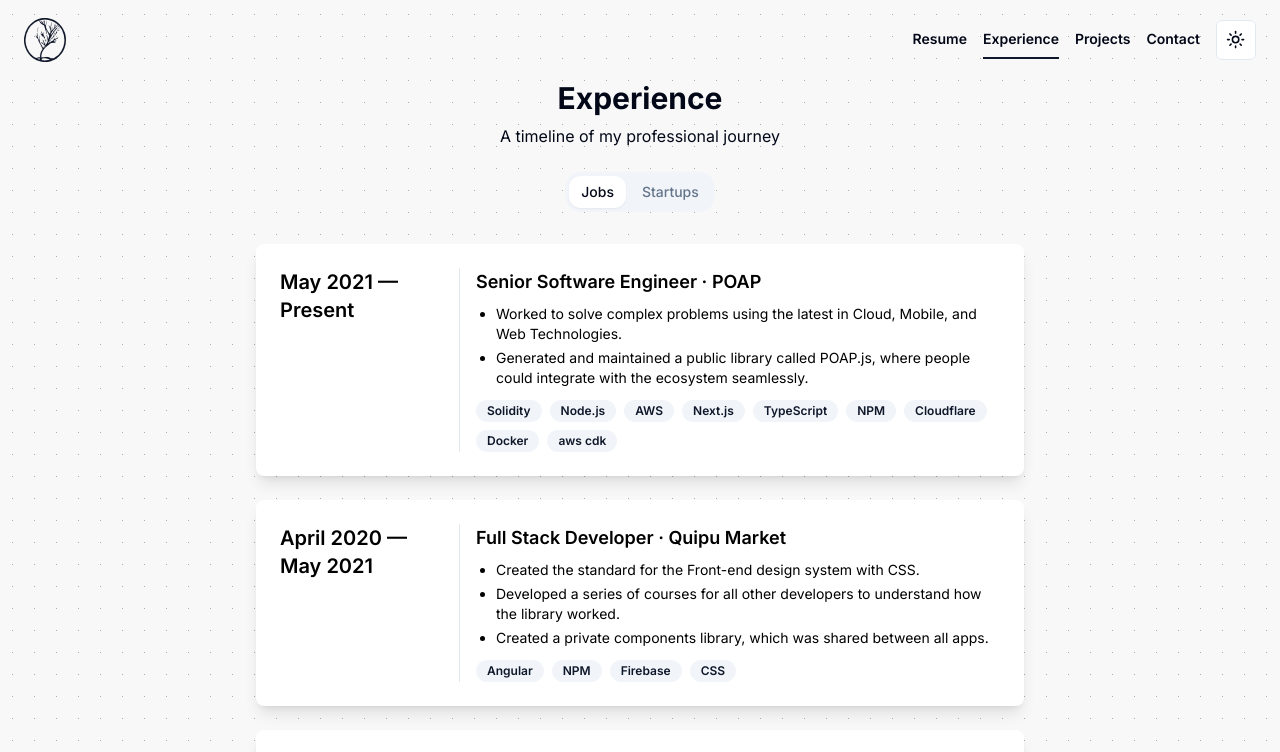
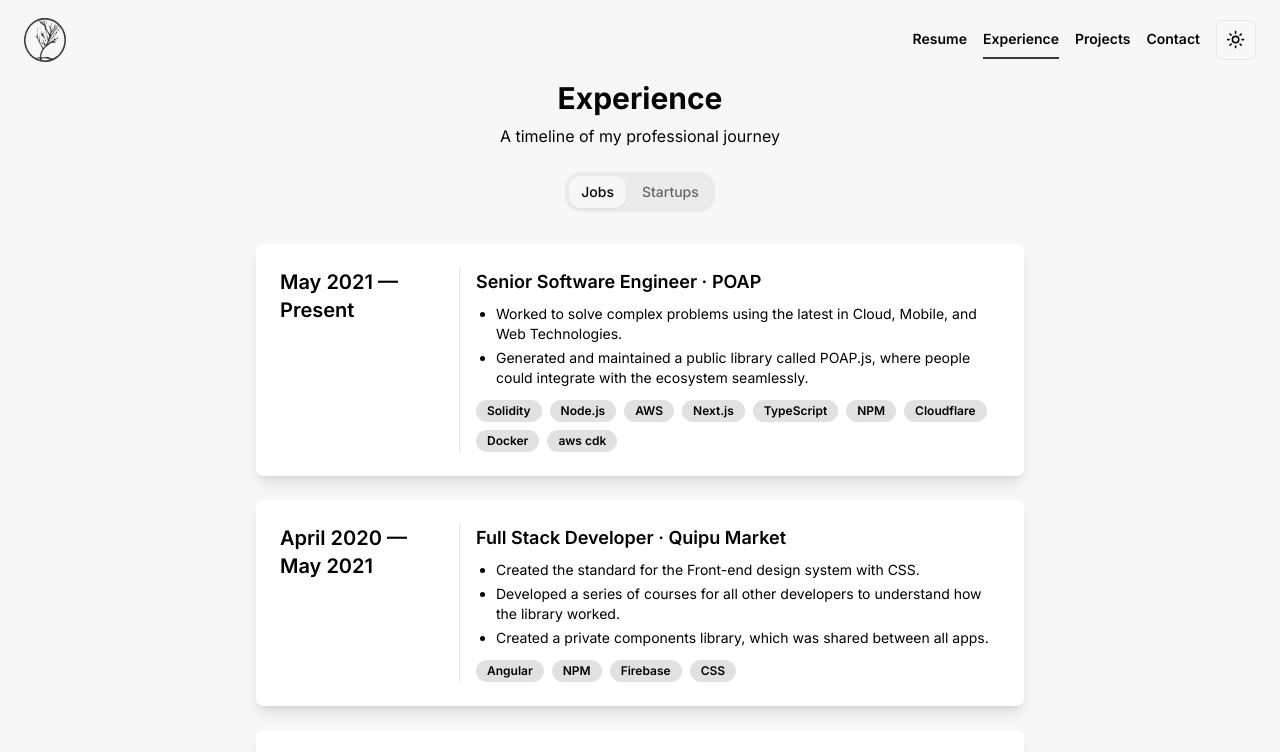
Before and after one commit to rlajous/website, a Next.js app: page /experience in a window 1280 px wide. Shown: the top 752 px of the page. Built offline with nearby package versions, Linux system fonts and the light colour scheme.

Commit message:
[ Style ] Changed pallete (#17)

```diff
--- a/app/globals.css
+++ b/app/globals.css
@@ -4,68 +4,65 @@
 
 @layer base {
   :root {
-    --background: 0 0% 100%;
-    --foreground: 222.2 84% 4.9%;
+    --background: 0 0% 96.86%;
+    --foreground: 0 0% 2.35%;
 
-    --card: 0 0% 100%;
-    --card-foreground: 222.2 84% 4.9%;
+    --primary: 0 0% 22.75%;
+    --primary-foreground: 0 0% 100%;
+
+    --card: 0 0% 96.86%;
+    --card-foreground: 0 0% 2.35%;
 
     --popover: 0 0% 100%;
-    --popover-foreground: 222.2 84% 4.9%;
+    --popover-foreground: 0 0% 2.35%;
 
-    --primary: 222.2 47.4% 11.2%;
-    --primary-foreground: 210 40% 98%;
+    --secondary: 0 0% 88.24%;
+    --secondary-foreground: 0 0% 0.78%;
 
-    --secondary: 210 40% 96.1%;
-    --secondary-foreground: 222.2 47.4% 11.2%;
+    --muted: 0 0% 92.16%;
+    --muted-foreground: 0 0% 40%;
 
-    --muted: 210 40% 96.1%;
-    --muted-foreground: 215.4 16.3% 46.9%;
-
-    --accent: 210 40% 96.1%;
-    --accent-foreground: 222.2 47.4% 11.2%;
+    --accent: 0 0% 92.16%;
+    --accent-foreground: 0 0% 22.75%;
 
     --destructive: 0 84.2% 60.2%;
     --destructive-foreground: 210 40% 98%;
 
-    --border: 214.3 31.8% 91.4%;
-    --input: 214.3 31.8% 91.4%;
-    --ring: 222.2 84% 4.9%;
+    --border: 0 0% 90.2%;
+    --input: 0 0% 90.2%;
+    --ring: 0 0% 22.75%;
 
     --radius: 0.5rem;
-
-    --dot-bg: #f8f8f8;
-    --dot-color: #acacac;
   }
 
   .dark {
-    --background: 222.2 84% 4.9%;
-    --foreground: 210 40% 98%;
+    --background: 0 0% 14.12%;
+    --foreground: 0 0% 67.06%;
 
-    --card: 222.2 84% 4.9%;
-    --card-foreground: 210 40% 98%;
+    --primary: 0 0% 81.96%;
+    --primary-foreground: 0 0% 18.43%;
 
-    --popover: 222.2 84% 4.9%;
-    --popover-foreground: 210 40% 98%;
+    --card: 0 0% 14.12%;
+    --card-foreground: 0 0% 88.24%;
 
-    --primary: 210 40% 98%;
-    --primary-foreground: 222.2 47.4% 11.2%;
+    --popover: 0 0% 14.12%;
+    --popover-foreground: 0 0% 88.24%;
 
-    --secondary: 217.2 32.6% 17.5%;
-    --secondary-foreground: 210 40% 98%;
+    --secondary: 0 0% 5.1%;
+    --secondary-foreground: 0 0% 100%;
 
-    --muted: 217.2 32.6% 17.5%;
-    --muted-foreground: 215 20.2% 65.1%;
+    --muted: 0 0% 10.59%;
+    --muted-foreground: 0 0% 50.59%;
 
-    --accent: 217.2 32.6% 17.5%;
-    --accent-foreground: 210 40% 98%;
+    --accent: 0 0% 0.78%;
+    --accent-foreground: 0 0% 88.24%;
 
-    --destructive: 0 62.8% 30.6%;
+    --destructive: 0 84.2% 60.2%;
     --destructive-foreground: 210 40% 98%;
 
-    --border: 217.2 32.6% 17.5%;
-    --input: 217.2 32.6% 17.5%;
-    --ring: 212.7 26.8% 83.9%;
+    --border: 0 0% 9.8%;
+    --input: 0 0% 37.65%;
+    --ring: 0 0% 18.43%;
 
     --dot-bg: #3a3a3a;
     --dot-color: #6b6b6b;
@@ -80,22 +77,3 @@
     @apply bg-background text-foreground;
   }
 }
-
-:root,
-body {
-  --dot-size: 1px;
-  --dot-space: 22px;
-  background: linear-gradient(
-        90deg,
-        var(--dot-bg) calc(var(--dot-space) - var(--dot-size)),
-        transparent 1%
-      )
-      center / var(--dot-space) var(--dot-space),
-    linear-gradient(
-        var(--dot-bg) calc(var(--dot-space) - var(--dot-size)),
-        transparent 1%
-      )
-      center / var(--dot-space) var(--dot-space),
-    var(--dot-color);
-  height: 100%;
-}
```
